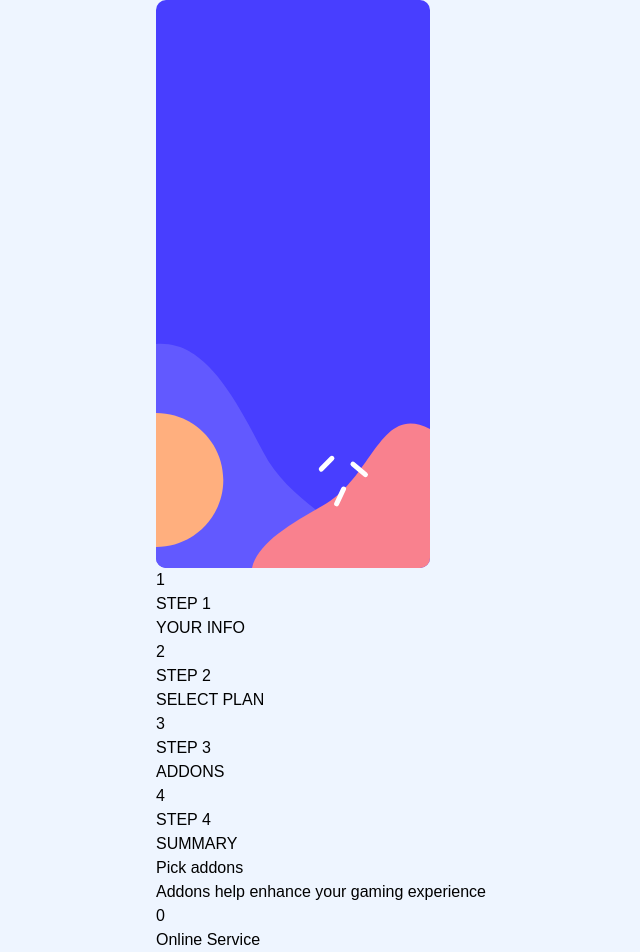
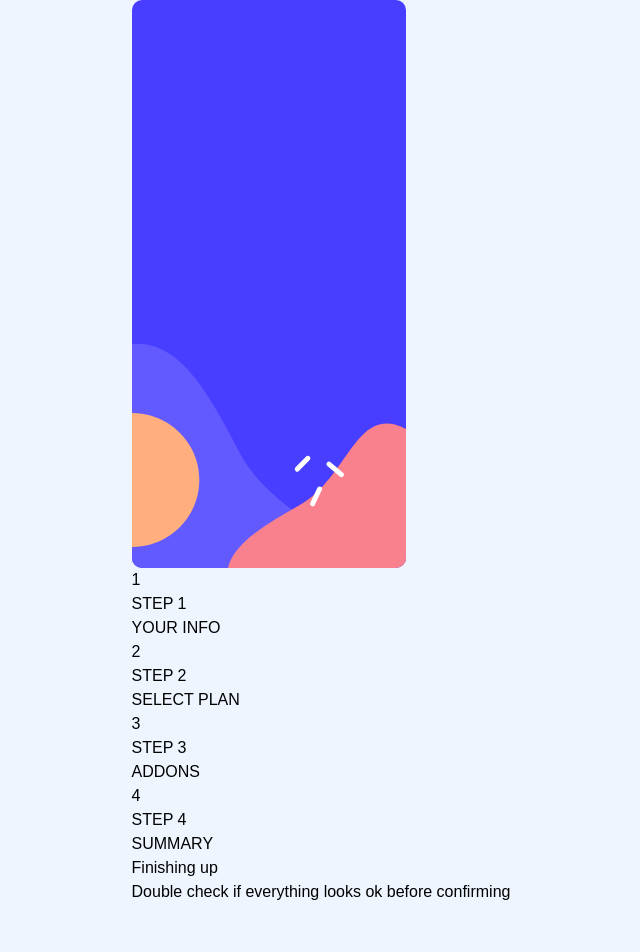
Before and after one commit to The-BigMan-tech/User-setup, a Next.js app: page / in a window 1280 px wide. Shown: the top 952 px of the page, without its empty margins (319-959 px from the left). After the commit the page ends 904 px from the top, so only its background shows below. Built offline with nearby package versions, Linux system fonts and the light colour scheme.

Commit message:
Almost done

```diff
--- a/src/components/right-comp.js
+++ b/src/components/right-comp.js
@@ -3,12 +3,13 @@ import tw from 'tailwind-styled-components'
 import Step1 from './step-1'
 import Step2 from './step-2'
 import Step3 from './step-3'
+import Step4 from './step-4'
 
 const Steps = tw.div`
     relative left-24 top-10
 `
 export default function RightComponent() {
-    let current_step = <Step3/>
+    let current_step = <Step4/>
     return (
         <>
         <Steps>
--- /dev/null
+++ b/src/components/step-4.js
@@ -0,0 +1,12 @@
+'use client'
+import { StepFlex,Heading,Instruction } from "./step-1"
+export default function Step4() {
+    return (
+        <>
+        <StepFlex>
+            <Heading>Finishing up</Heading>
+            <Instruction>Double check if everything looks ok before confirming</Instruction>
+        </StepFlex>
+        </>
+    )
+}
```
